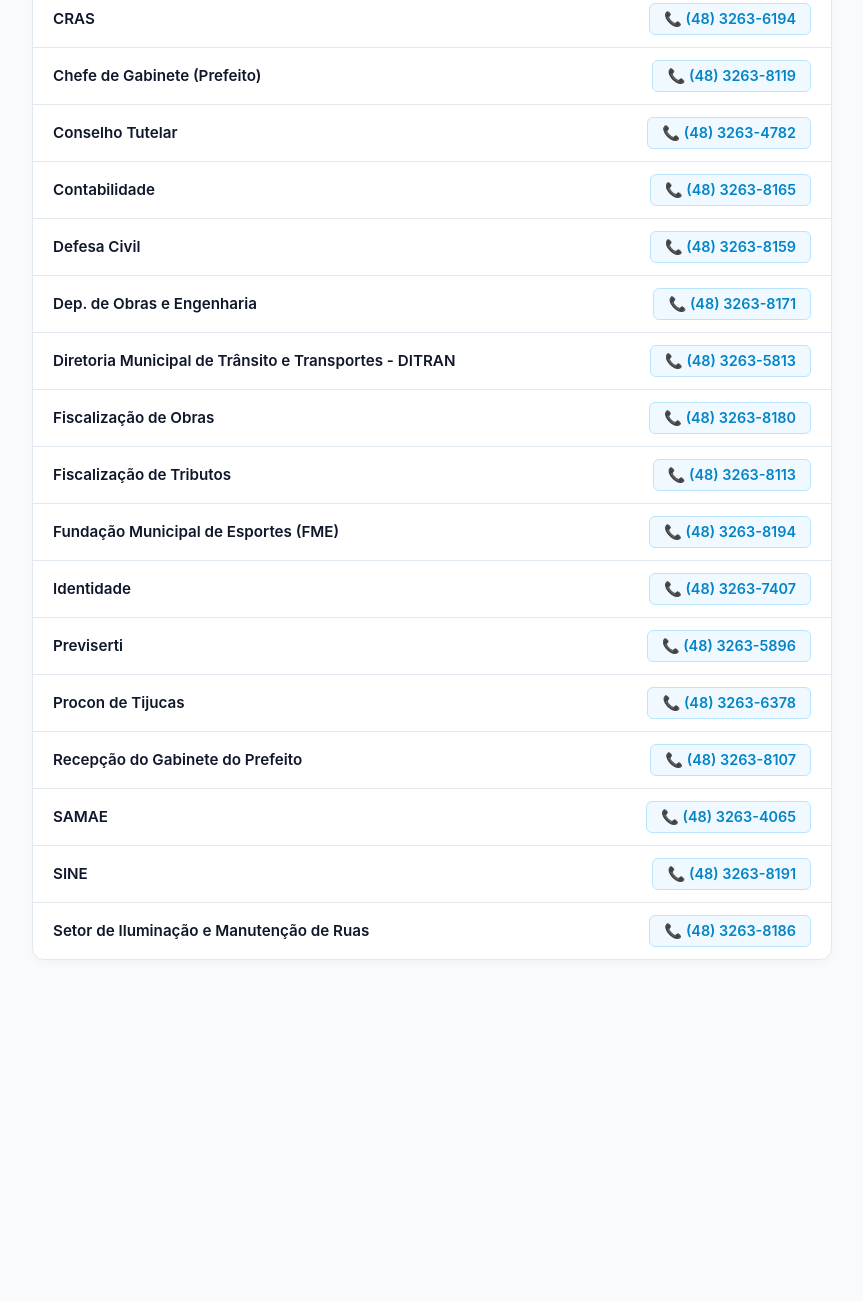
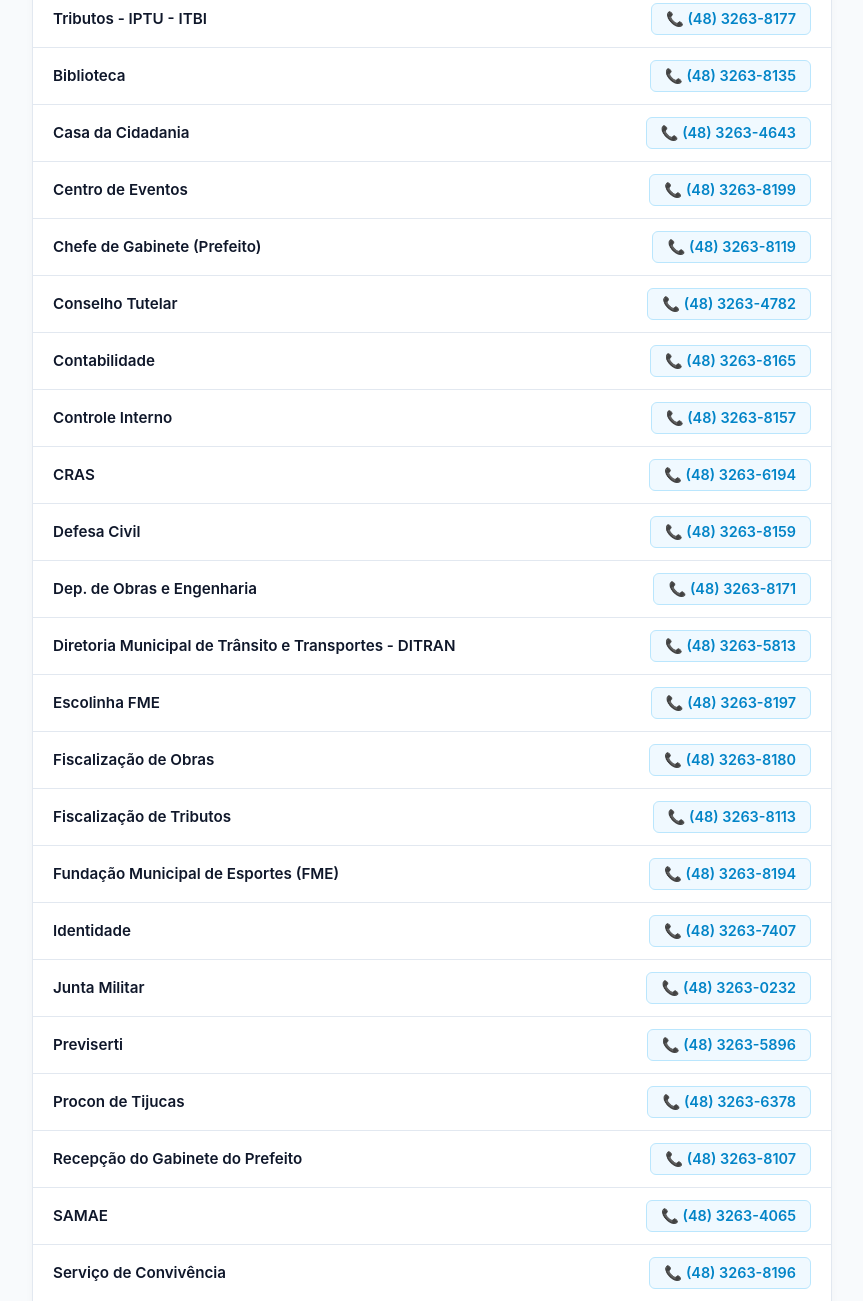
Before and after one commit to User-dev-new/telefonesgerais, a plain HTML site: page index.html in a window 1280 px wide. Shown: the part 831-2132 px from the top of the page, without its empty margins (208-1071 px from the left). Before the commit the page ends 1823 px from the top, so only its background shows below. Drawn offline with Linux system fonts and the light colour scheme.

Commit message:
Add new contact sectors to index.html

```diff
--- a/index.html
+++ b/index.html
@@ -271,6 +271,7 @@
             { setor: "Secretaria de Desenvolvimento Econômico", contato: "(48) 3263-8190" },
             { setor: "Secretaria de Educação", contato: "(48) 3263-8129" },
             { setor: "Secretaria de Obras, Transportes e Serviços Públicos", contato: "(48) 3263-8186" },
+            { setor: "Secretaria de Pesca e Aquicultura", contato: "(48) 3263-8198" },
             { setor: "Secretaria de Saúde", contato: "(48) 3263-5859" },
 
             // 2. Plantão / Plantões logo abaixo das Secretarias
@@ -281,23 +282,30 @@
             { setor: "Tributos - IPTU - ITBI", contato: "(48) 3263-8177" },
 
             // 4. Demais setores em ordem alfabética
-            { setor: "CRAS", contato: "(48) 3263-6194" },
+            { setor: "Biblioteca", contato: "(48) 3263-8135" },
+            { setor: "Casa da Cidadania", contato: "(48) 3263-4643" },
+            { setor: "Centro de Eventos", contato: "(48) 3263-8199" },
             { setor: "Chefe de Gabinete (Prefeito)", contato: "(48) 3263-8119" },
             { setor: "Conselho Tutelar", contato: "(48) 3263-4782" },
             { setor: "Contabilidade", contato: "(48) 3263-8165" },
+            { setor: "Controle Interno", contato: "(48) 3263-8157" },
+            { setor: "CRAS", contato: "(48) 3263-6194" },
             { setor: "Defesa Civil", contato: "(48) 3263-8159" },
             { setor: "Dep. de Obras e Engenharia", contato: "(48) 3263-8171" },
             { setor: "Diretoria Municipal de Trânsito e Transportes - DITRAN", contato: "(48) 3263-5813" },
+            { setor: "Escolinha FME", contato: "(48) 3263-8197" },
             { setor: "Fiscalização de Obras", contato: "(48) 3263-8180" },
             { setor: "Fiscalização de Tributos", contato: "(48) 3263-8113" },
             { setor: "Fundação Municipal de Esportes (FME)", contato: "(48) 3263-8194" },
             { setor: "Identidade", contato: "(48) 3263-7407" },
+            { setor: "Junta Militar", contato: "(48) 3263-0232" },
             { setor: "Previserti", contato: "(48) 3263-5896" },
             { setor: "Procon de Tijucas", contato: "(48) 3263-6378" },
             { setor: "Recepção do Gabinete do Prefeito", contato: "(48) 3263-8107" },
             { setor: "SAMAE", contato: "(48) 3263-4065" },
-            { setor: "SINE", contato: "(48) 3263-8191" },
-            { setor: "Setor de Iluminação e Manutenção de Ruas", contato: "(48) 3263-8186" }
+            { setor: "Serviço de Convivência", contato: "(48) 3263-8196" },
+            { setor: "Setor de Iluminação e Manutenção de Ruas", contato: "(48) 3263-8186" },
+            { setor: "SINE", contato: "(48) 3263-8191" }
         ];
 
         const whatsappSvg = `
```
